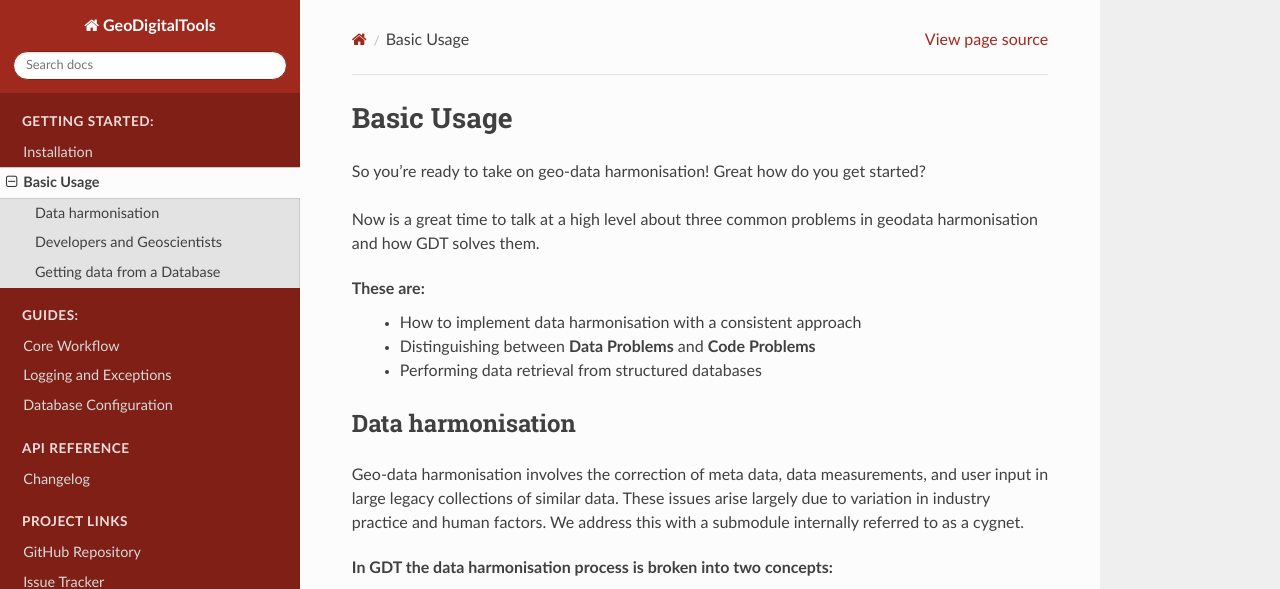
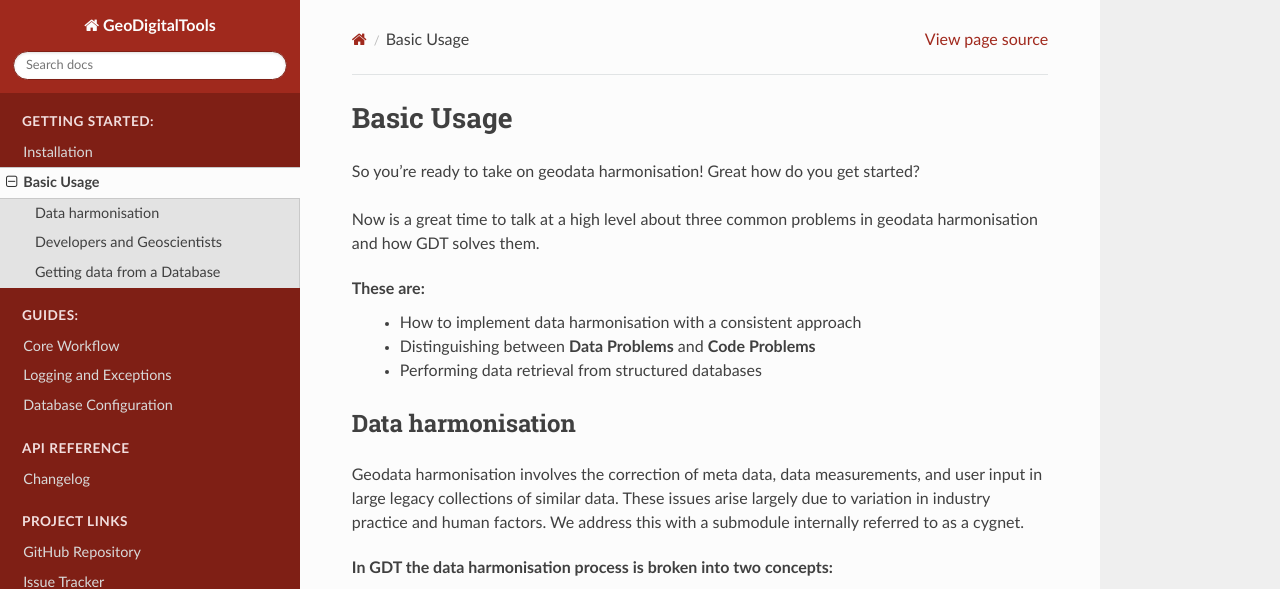
Before and after one commit to Geological-Survey-of-Western-Australia/atratus, a Sphinx documentation site: the page built from docs/source/basic_usage.rst, in a window 1280 px wide and 900 px high. Shown: the top 589 px of the window. Built offline with Sphinx 7.4.7 and the Read the Docs theme 3.1.0, drawn with Linux system fonts in a browser that asks for light colours; pages that are not in the unit, such as notebooks, are missing from menus.

Commit message:
✏️ - Geodata throughout

```diff
--- a/docs/source/basic_usage.rst
+++ b/docs/source/basic_usage.rst
@@ -1,7 +1,7 @@
 Basic Usage
 ===========
 
-So you're ready to take on geo-data harmonisation! Great how do you get started?
+So you're ready to take on geodata harmonisation! Great how do you get started?
 
 Now is a great time to talk at a high level about three common problems in geodata harmonisation and how GDT solves them.
 
@@ -12,7 +12,7 @@
 
 Data harmonisation
 ------------------
-Geo-data harmonisation involves the correction of meta data, data measurements, and user input in large legacy collections of similar data. These issues arise largely due to variation in industry practice and human factors. We address this with a submodule internally referred to as a cygnet.
+Geodata harmonisation involves the correction of meta data, data measurements, and user input in large legacy collections of similar data. These issues arise largely due to variation in industry practice and human factors. We address this with a submodule internally referred to as a cygnet.
 
 In **GDT** the data harmonisation process is broken into two concepts:
  - **Step** - A single operation or transformation done to a set of inputs.
--- a/docs/source/database_configuration.rst
+++ b/docs/source/database_configuration.rst
@@ -3,7 +3,7 @@
 
 Many organisations as part of internal processes load their various geoscience relevant meta-data into internal databases.
 
-Geoscientists that review and ultimately use geo-data products; are mostly unfamiliar with the structure of the SQL backend. This can create communication issues between users and DB admins who can provide the database extracts or views needed to complete geodata harmonisation workflows.
+Geoscientists that review and ultimately use geodata products; are mostly unfamiliar with the structure of the SQL backend. This can create communication issues between users and DB admins who can provide the database extracts or views needed to complete geodata harmonisation workflows.
 
 Overview
 --------
```
